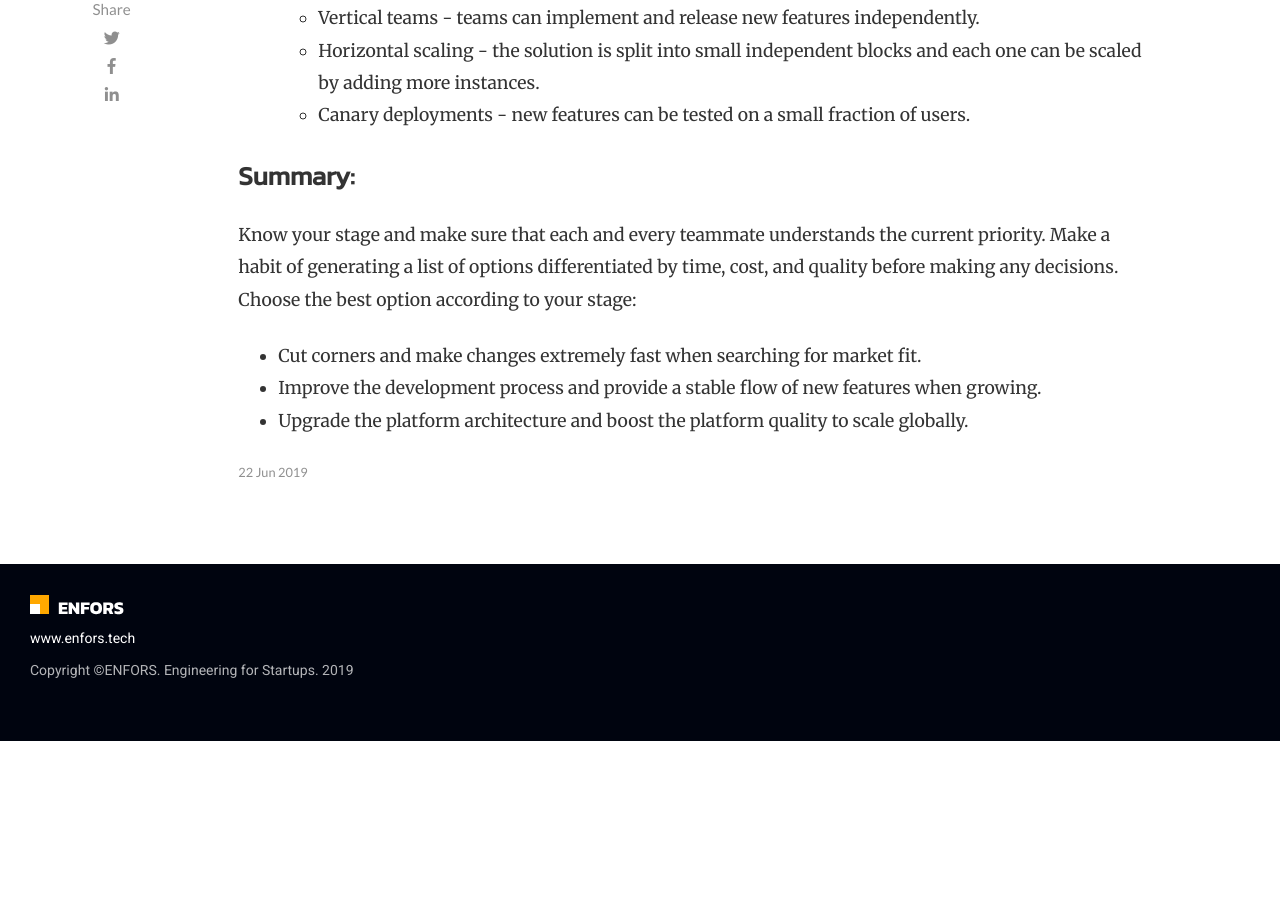
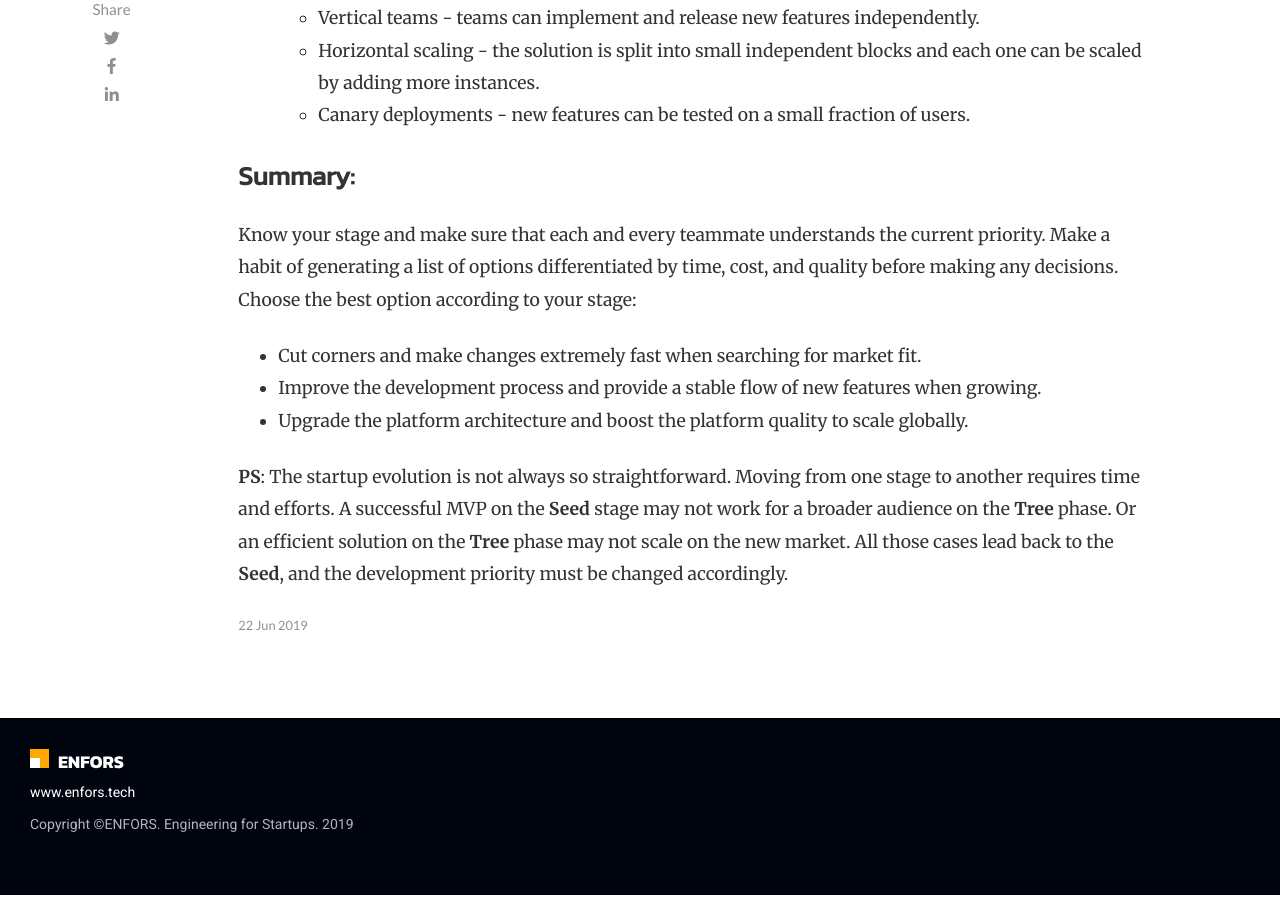
Before and after one commit to chachik/chachik.github.io, a Jekyll site: the page built from _posts/2019-06-22-software-development-for-founder.md, in a window 1280 px wide and 900 px high, scrolled down 3431 px. Built offline with Jekyll 4.4.1, drawn with Linux system fonts in a browser that asks for light colours; nearby versions of some CDN libraries; before the commit the page ends 4177 px from its top, so only the background shows below that.

Commit message:
PS added to the first article.

```diff
--- a/_posts/2019-06-22-software-development-for-founder.md
+++ b/_posts/2019-06-22-software-development-for-founder.md
@@ -86,3 +86,7 @@ Make a habit of generating a list of options differentiated by time, cost, and q
 *	Cut corners and make changes extremely fast when searching for market fit.
 *	Improve the development process and provide a stable flow of new features when growing.
 *	Upgrade the platform architecture and boost the platform quality to scale globally.
+
+
+**PS**:
+The startup evolution is not always so straightforward. Moving from one stage to another requires time and efforts. A successful MVP on the **Seed** stage may not work for a broader audience on the **Tree** phase. Or an efficient solution on the **Tree** phase may not scale on the new market. All those cases lead back to the **Seed**, and the development priority must be changed accordingly.
```
